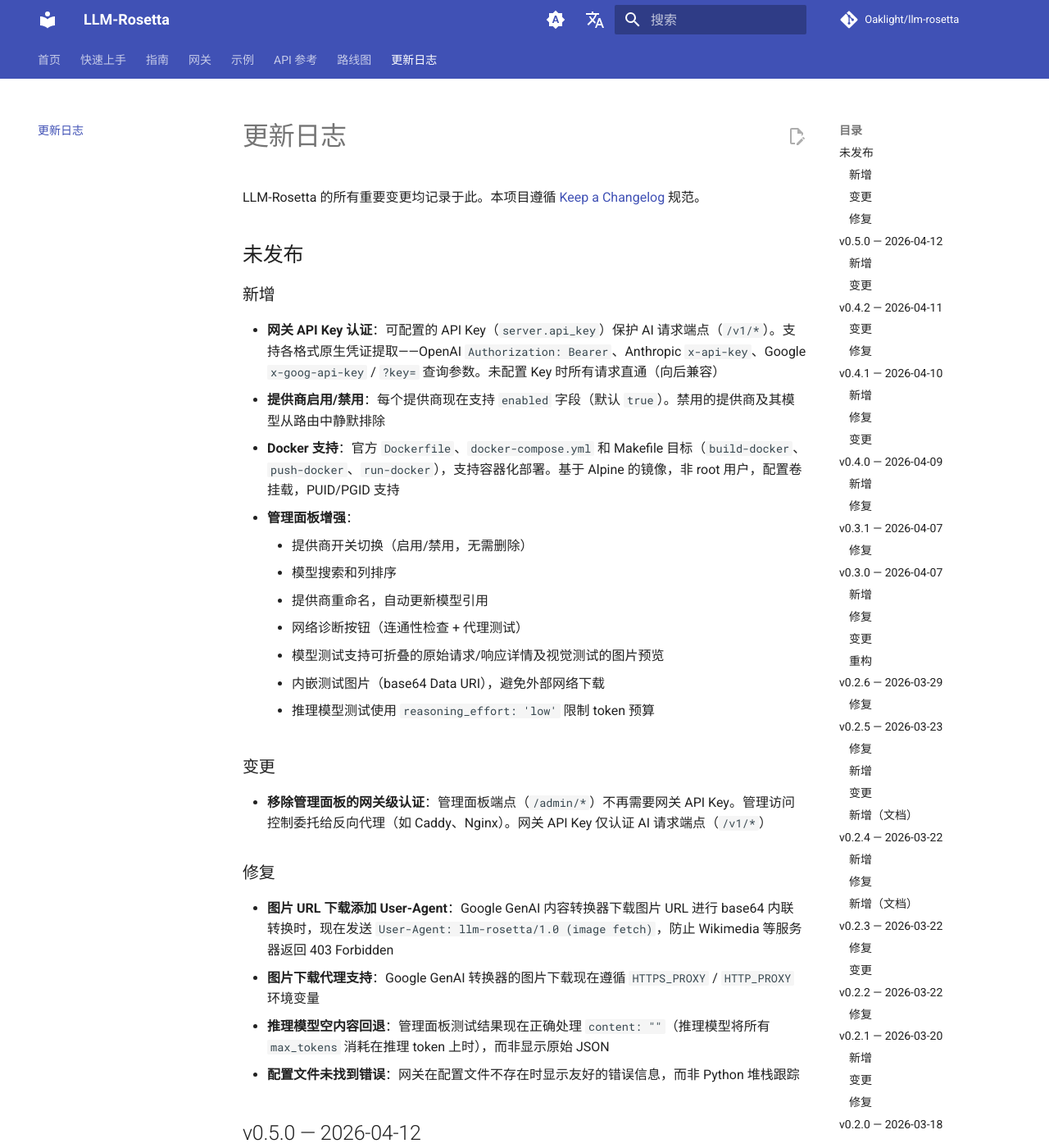
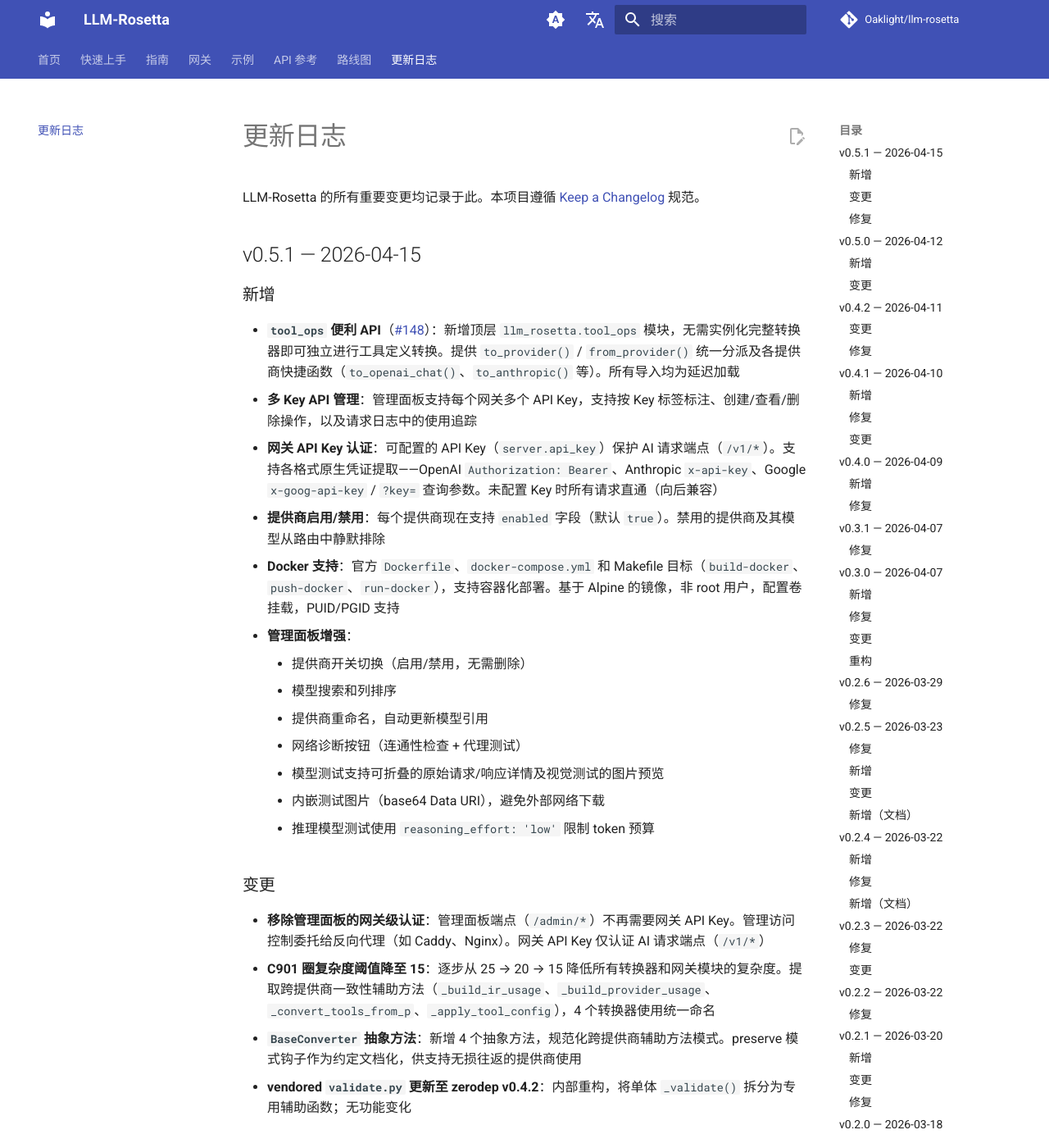
Before and after one commit to Oaklight/llm-rosetta, an MkDocs documentation site: the page built from docs/changelog.md, in a window 1280 px wide and 1400 px high. Shown: the whole window at 82% size. Built offline with MkDocs 1.6.1 and Material for MkDocs 9.7.7, drawn with Linux system fonts in a browser that asks for light colours; comment, search, counter and statistics services are not loaded; some of the changed text lies outside the part shown.

Commit message:
docs: 添加 tool_ops API 页面，更新 v0.5.1 更新日志

```diff
--- a/docs/changelog.md
+++ b/docs/changelog.md
@@ -6,10 +6,12 @@
 
 LLM-Rosetta 的所有重要变更均记录于此。本项目遵循 [Keep a Changelog](https://keepachangelog.com/) 规范。
 
-## 未发布
+## v0.5.1 — 2026-04-15
 
 ### 新增
 
+- **`tool_ops` 便利 API**（[#148](https://github.com/Oaklight/llm-rosetta/issues/148)）：新增顶层 `llm_rosetta.tool_ops` 模块，无需实例化完整转换器即可独立进行工具定义转换。提供 `to_provider()` / `from_provider()` 统一分派及各提供商快捷函数（`to_openai_chat()`、`to_anthropic()` 等）。所有导入均为延迟加载
+- **多 Key API 管理**：管理面板支持每个网关多个 API Key，支持按 Key 标签标注、创建/查看/删除操作，以及请求日志中的使用追踪
 - **网关 API Key 认证**：可配置的 API Key（`server.api_key`）保护 AI 请求端点（`/v1/*`）。支持各格式原生凭证提取——OpenAI `Authorization: Bearer`、Anthropic `x-api-key`、Google `x-goog-api-key` / `?key=` 查询参数。未配置 Key 时所有请求直通（向后兼容）
 - **提供商启用/禁用**：每个提供商现在支持 `enabled` 字段（默认 `true`）。禁用的提供商及其模型从路由中静默排除
 - **Docker 支持**：官方 `Dockerfile`、`docker-compose.yml` 和 Makefile 目标（`build-docker`、`push-docker`、`run-docker`），支持容器化部署。基于 Alpine 的镜像，非 root 用户，配置卷挂载，PUID/PGID 支持
@@ -25,6 +27,9 @@
 ### 变更
 
 - **移除管理面板的网关级认证**：管理面板端点（`/admin/*`）不再需要网关 API Key。管理访问控制委托给反向代理（如 Caddy、Nginx）。网关 API Key 仅认证 AI 请求端点（`/v1/*`）
+- **C901 圈复杂度阈值降至 15**：逐步从 25 → 20 → 15 降低所有转换器和网关模块的复杂度。提取跨提供商一致性辅助方法（`_build_ir_usage`、`_build_provider_usage`、`_convert_tools_from_p`、`_apply_tool_config`），4 个转换器使用统一命名
+- **`BaseConverter` 抽象方法**：新增 4 个抽象方法，规范化跨提供商辅助方法模式。preserve 模式钩子作为约定文档化，供支持无损往返的提供商使用
+- **vendored `validate.py` 更新至 zerodep v0.4.2**：内部重构，将单体 `_validate()` 拆分为专用辅助函数；无功能变化
 
 ### 修复
 
@@ -32,6 +37,7 @@
 - **图片下载代理支持**：Google GenAI 转换器的图片下载现在遵循 `HTTPS_PROXY` / `HTTP_PROXY` 环境变量
 - **推理模型空内容回退**：管理面板测试结果现在正确处理 `content: ""`（推理模型将所有 `max_tokens` 消耗在推理 token 上时），而非显示原始 JSON
 - **配置文件未找到错误**：网关在配置文件不存在时显示友好的错误信息，而非 Python 堆栈跟踪
+- **ty 类型检查兼容性**：为 TypedDict 与 `dict[str, Any]` 不匹配及 `FinishReason` Literal 类型窄化添加 `ty: ignore` 注解
 
 ## v0.5.0 — 2026-04-12
 
--- a/mkdocs.yml
+++ b/mkdocs.yml
@@ -119,6 +119,7 @@
       - api/index.md
       - 转换器: api/converters.md
       - IR 类型: api/types.md
+      - Tool Ops: api/tool-ops.md
       - 工具函数: api/utils.md
   - 路线图: roadmap.md
   - 更新日志: changelog.md
```
Also changed, not shown: docs/api/tool-ops.md (added, +74 -0 lines).
